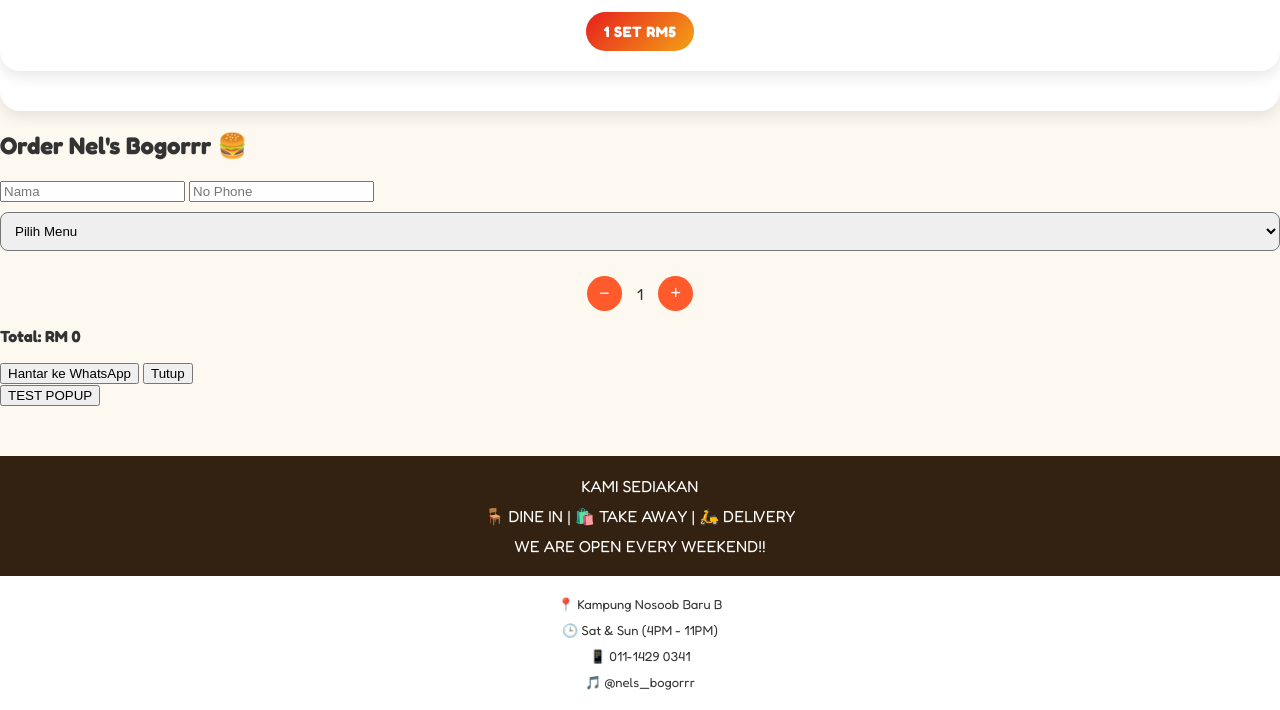
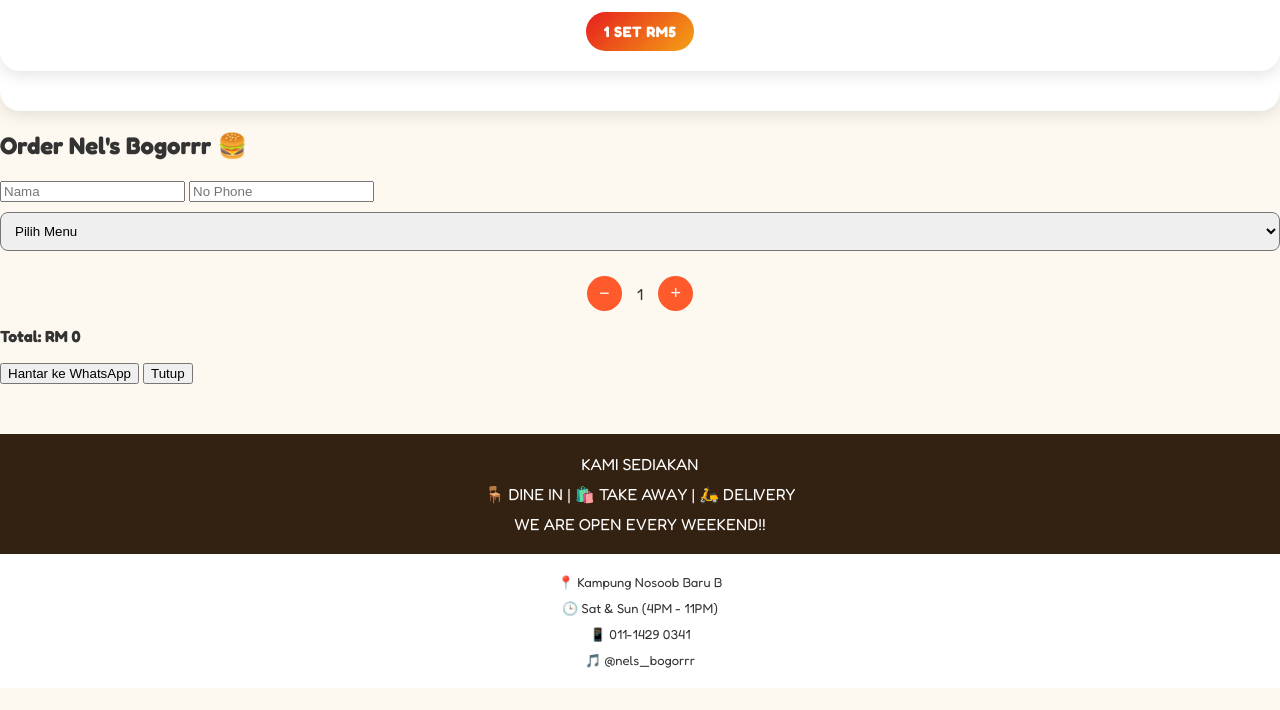
Before and after one commit to Dardex7033/Nel-s-Food, a plain HTML site: page index.html in a window 1280 px wide. Shown: the part 3956-4666 px from the top of the page. After the commit the page ends 4644 px from the top, so only its background shows below. Drawn offline with Linux system fonts and the light colour scheme.

Commit message:
Fix formatting issues in index.html

```diff
--- a/index.html
+++ b/index.html
@@ -139,7 +139,7 @@
   </div>
 </div>
 
-    <button onclick="openForm()">TEST POPUP</button>
+
 
     <!-- Info Footer Section -->
     <footer>
```
